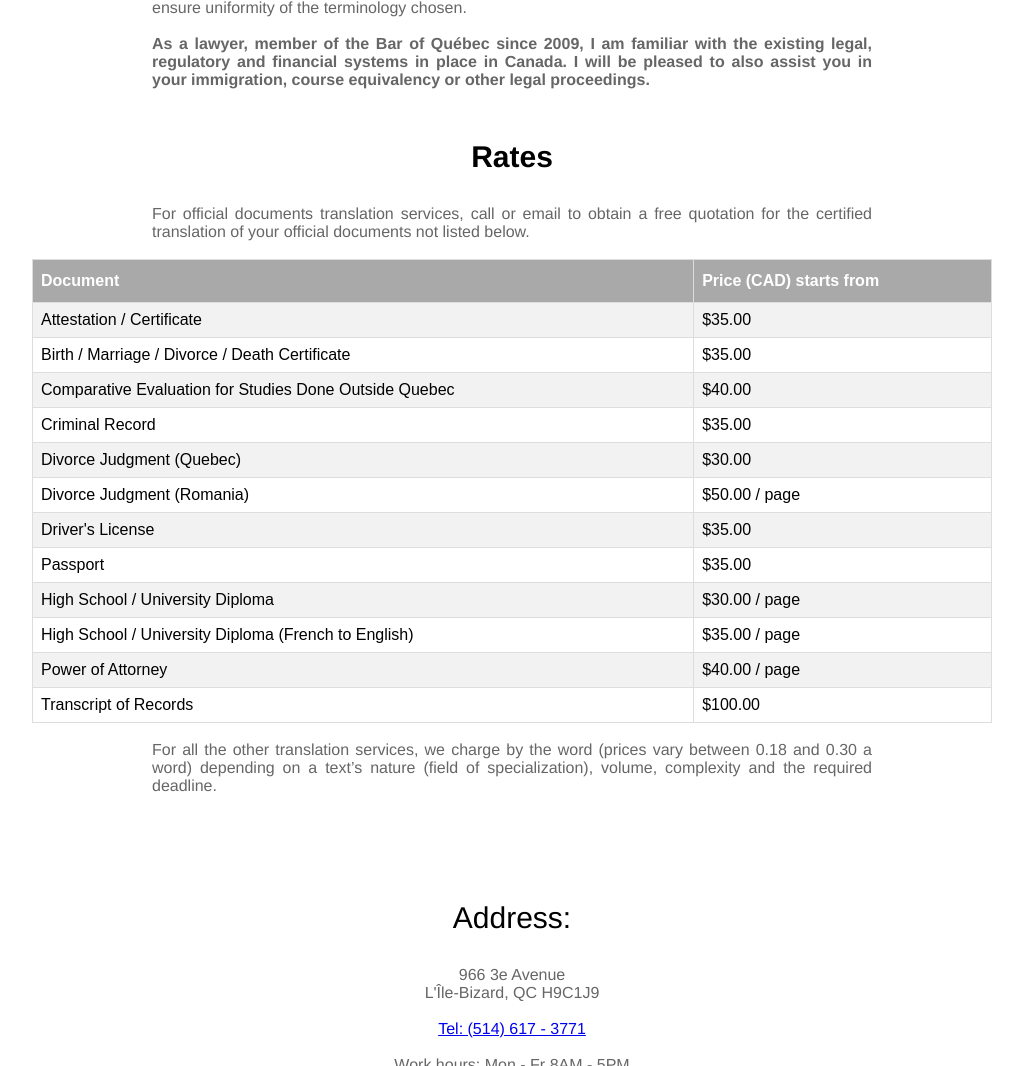
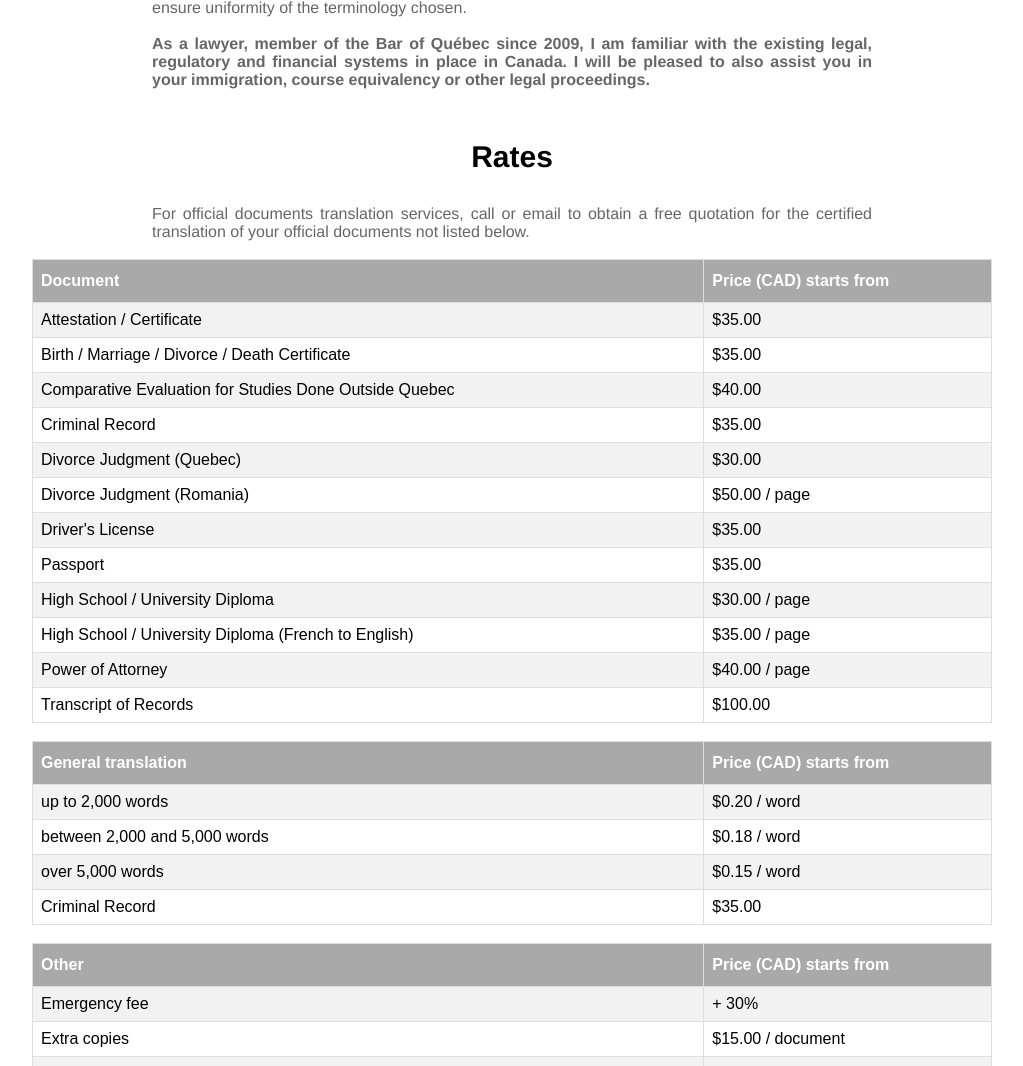
Before and after one commit to YuriyKashpirenko/YuriyKashpirenko.github.io, a PHP site: page /IoanaGit/index.html in a window 1280 px wide. Shown: the part 1463-2529 px from the top of the page, without its empty margins (128-1151 px from the left). Run offline with PHP 8.4, Linux system fonts and the light colour scheme.

Commit message:
Add files via upload

```diff
--- a/IoanaGit/css/styles.css
+++ b/IoanaGit/css/styles.css
@@ -202,6 +202,7 @@ p {
   padding-top: 12px;
   padding-bottom: 12px;
   text-align: left;
+  width:70%;
   background-color: darkgrey;
   color: white;
 }
@@ -241,11 +242,18 @@ p {
 
 /*--===//SECTION S6 PAYMENT METHOD//===---*/
 /* Image */
+
 #s6 {
-    background-color: white;
-    text-align: center;
+    background-color: white;/
     padding: 5px;
+    margin-bottom: 50px;
 }
+
+#s6 .center {
+  margin: auto;
+  width: 26%;
+}
+
 /*--===//END OF SECTION S6 PAYMENT METHOD//===---*/
 
 
--- a/IoanaGit/index.html
+++ b/IoanaGit/index.html
@@ -100,7 +100,6 @@
 <!-- END OF SECTIONS S2 SERVICES -->
 
 
-
 <!-- SECTION S4 RATES-->
 <section id = "s4">
     <hgroup>
@@ -168,25 +167,69 @@
       </tr>
     </table>
 
+    &nbsp;
+
+    <table id="customers">
+      <tr>
+        <th>General translation</th>
+        <th>Price (CAD) starts from</th>
+      </tr>
+      <tr>
+        <td>up to 2,000 words</td>
+        <td>$0.20 / word</td>
+      </tr>
+      <tr>
+        <td>between 2,000 and 5,000 words</td>
+        <td>$0.18 / word</td>
+      </tr>
+      <tr>
+        <td>over 5,000 words</td>
+        <td>$0.15 / word</td>
+      </tr>
+      <tr>
+        <td>Criminal Record</td>
+        <td>$35.00</td>
+      </tr>
+    </table>
+
+    &nbsp;
+
+    <table id="customers">
+      <tr>
+        <th>Other</th>
+        <th>Price (CAD) starts from</th>
+      </tr>
+      <tr>
+        <td>Emergency fee</td>
+        <td>+ 30%</td>
+      </tr>
+      <tr>
+        <td>Extra copies</td>
+        <td>$15.00 / document</td>
+      </tr>
+      <tr>
+        <td>Extra copies (5 pages or more)</td>
+        <td>$20.00 / document</td>
+      </tr>
+      <tr>
+        <td>Regular mail delivery</td>
+        <td>$10.00</td>
+      </tr>
+      <tr>
+        <td>Registered letter (tracking no.)</td>
+        <td>$25.00</td>
+      </tr>
+    </table>
+
     <article>
        &nbsp;
         <p>
             For all the other translation services, we charge by the word (prices vary  between 0.18 and 0.30 a word) depending on a text’s nature (field of specialization), volume, complexity and the required deadline.
         </p>
     </article>
-
 </section>
 <!-- END OF SECTION S4 RATES-->
 
-<!-- S6 PAYMENT METHODS -->
-<section id="s6">
-    <figure class = "container2
-    <h3>Accepted Payment Methods</h3>
-     <p>- Interac</p>
-     <p>- Cash</p>
-     <p>- Check</p>
-    </figure>
-</section>
 
 <!-- SECTION S5 ADDRESS AND MAP -->
 <section id = "s5">
@@ -214,7 +257,20 @@
 <!-- END OF SECTION S5 ADDRESS AND MAP -->
 
 
-
+<!-- S6 PAYMENT METHODS -->
+<section id="s6">
+    <hgroup>
+        <h3>Accepted Payment Options:</h3>
+    </hgroup>
+    <div class="center">
+        <article>
+            <p>•	Interac Debit</p>
+            <p>•	e-Transfer</p>
+            <p>•	Cash</p>
+            <p>•	Cheque</p>
+        </article>
+    </div>
+</section>
 
 
 <!-- FOOTER -->
```
Also changed, not shown: IoanaGit/index_fr.html (+65 -7 lines), IoanaGit/index_rm.html (+65 -7 lines).
